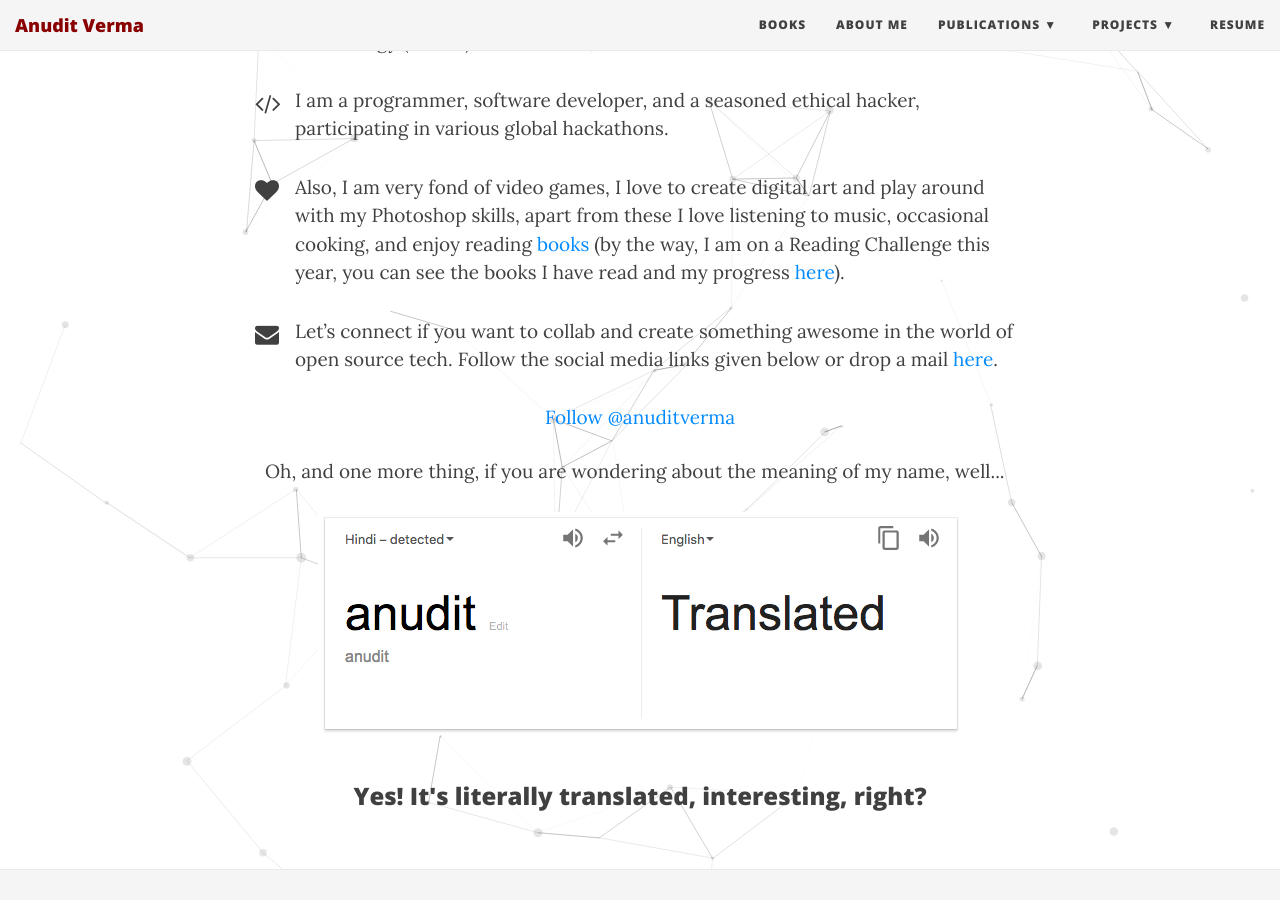
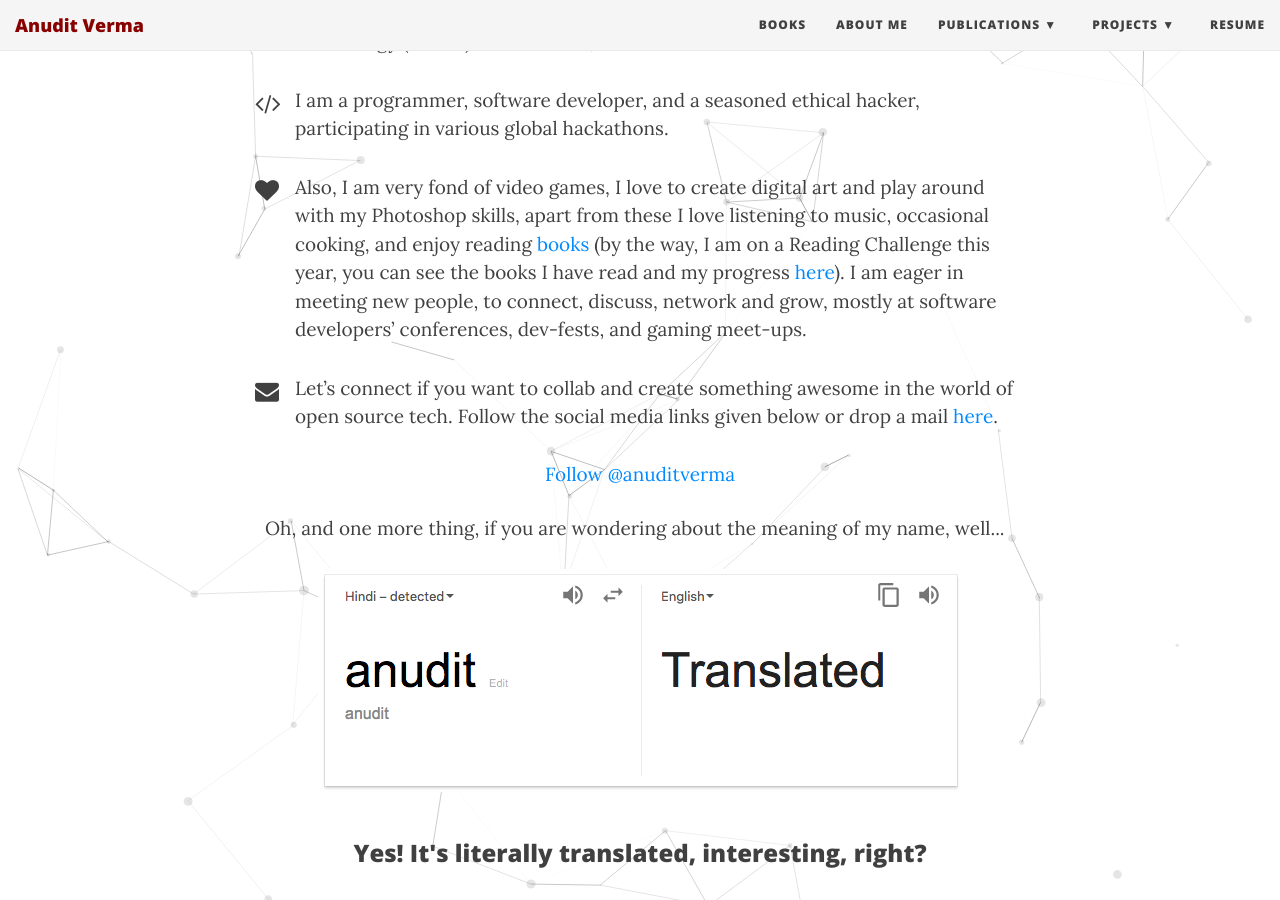
Before and after one commit to anuditverma/anuditverma.github.io, a Jekyll site: the page built from aboutme.md, in a window 1280 px wide and 900 px high, scrolled down 478 px. Built offline with Jekyll 4.4.1, drawn with Linux system fonts in a browser that asks for light colours; comment, search, counter and statistics services are not loaded.

Commit message:
reverted  aboutme

```diff
--- a/aboutme.md
+++ b/aboutme.md
@@ -24,7 +24,7 @@
 
 <p class="about-text">
 <span class="fa fa-heart about-icon"></span>
-Also, I am very fond of video games, I love to create digital art and play around with my Photoshop skills, apart from these I love listening to music, occasional cooking, and enjoy reading <a target="_blank" href="https://www.anudit.in/books/">books</a> (by the way, I am on a Reading Challenge this year, you can see the books I have read and my progress <a target="_blank" href="https://www.goodreads.com/user_challenges/12999125">here</a>).
+Also, I am very fond of video games, I love to create digital art and play around with my Photoshop skills, apart from these I love listening to music, occasional cooking, and enjoy reading <a target="_blank" href="https://www.anudit.in/books/">books</a> (by the way, I am on a Reading Challenge this year, you can see the books I have read and my progress <a target="_blank" href="https://www.goodreads.com/user_challenges/12999125">here</a>). I am eager in meeting new people, to connect, discuss, network and grow, mostly at software developers’ conferences, dev-fests, and gaming meet-ups.
 </p>
 
 <p class="about-text">
```
